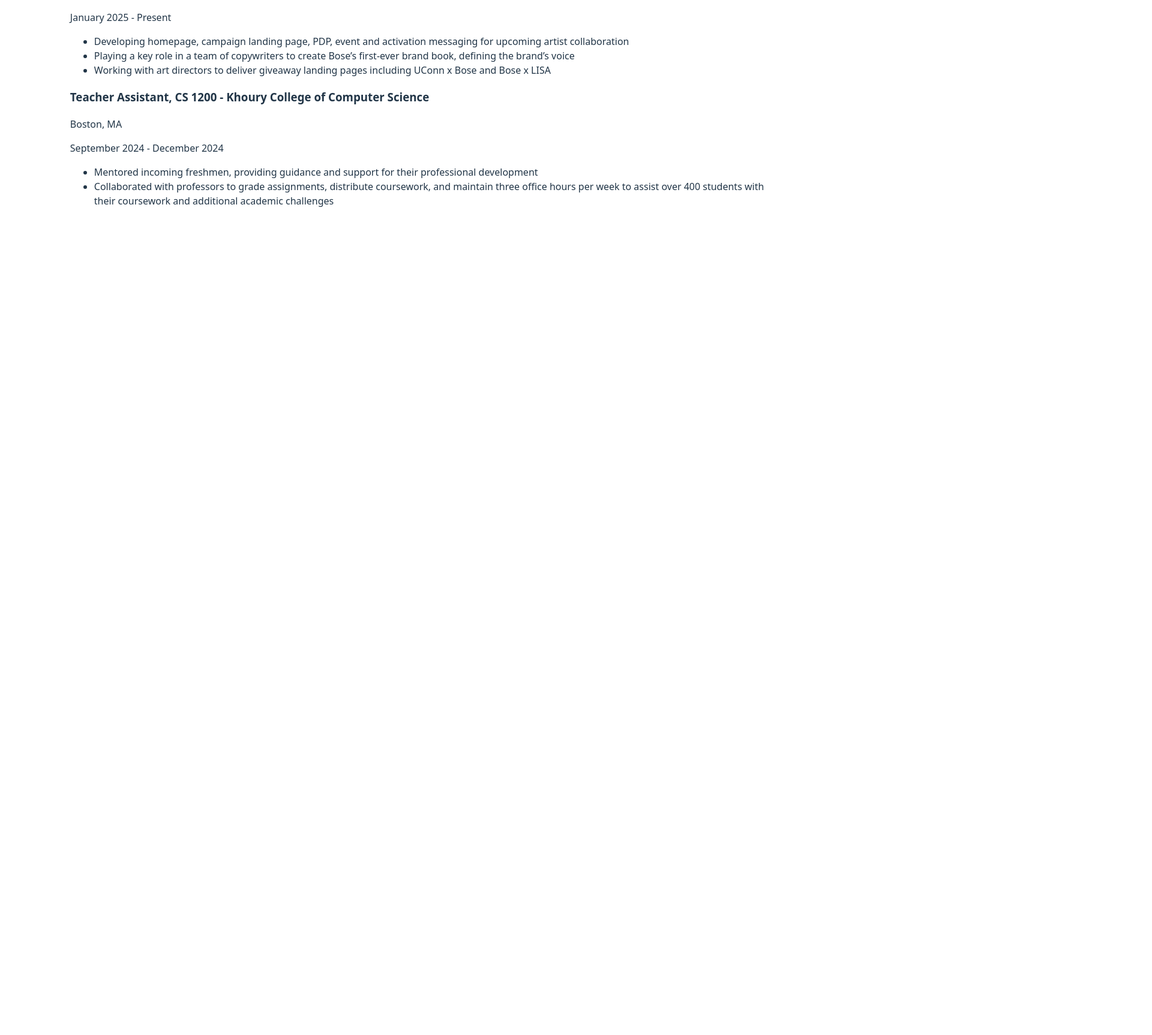
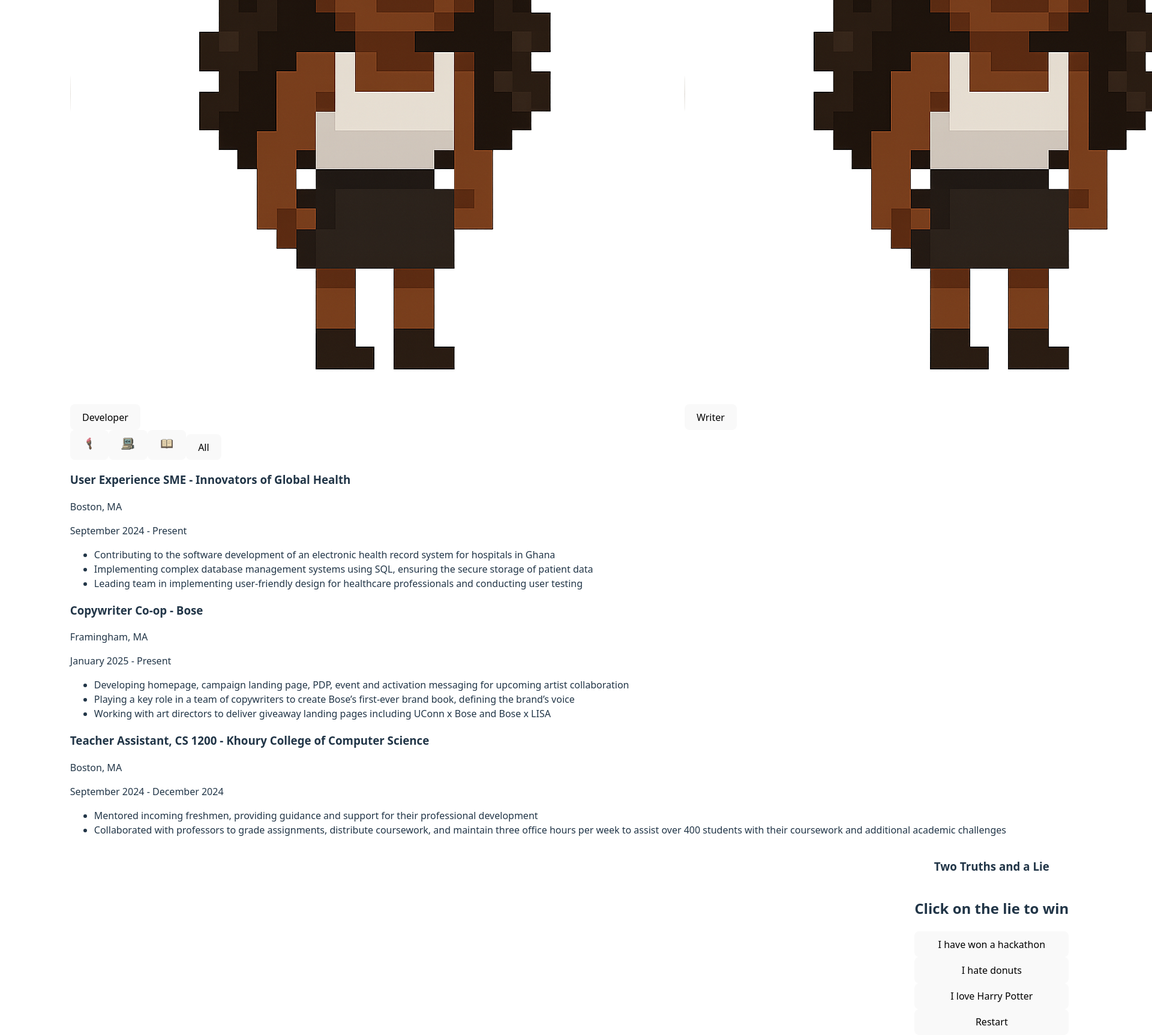
Before and after one commit to londonjones4189/My-personal-website, a React (Vite) app in the folder my-app/: page / in a window 1280 px wide. Shown: the part 1538-3264 px from the top of the page at 60% size, 1920 px wide, since content can reach past the window. Before the commit the page ends 1901 px from the top, so only its background shows below. Built offline with nearby package versions, Linux system fonts and the light colour scheme.

Commit message:
Adding 2 truths and a lie page
starting 2 truths and a lie page

```diff
--- a/my-app/src/App.jsx
+++ b/my-app/src/App.jsx
@@ -7,6 +7,7 @@ import ResumeFilter from "./ResumeFilter";
 import Developer from "./Developer";
 import Writer from "./Writer";
 import Designer from "./Designer";
+import Ttl from "./Ttl";
 
 function App() {
   return (
@@ -19,6 +20,7 @@ function App() {
               <AboutMe />
               <Versions />
               <ResumeFilter />
+              <Ttl />
             </>
           } />
           <Route path="/Developer" element={<Developer />} />
--- a/my-app/src/Card.jsx
+++ b/my-app/src/Card.jsx
@@ -4,7 +4,7 @@ function Card({ image, header, description }) {
   return (
     <div className="flex w-72 h-72 border border-gray-300 rounded-lg overflow-hidden shadow-sm">
       <div className="flex-1 overflow-hidden">
-        <img src={image} alt={ProjectImage} className="w-full h-full object-cover" />
+        <img src={image} className="w-full h-full object-cover" />
       </div>
       <div className="flex-1 p-4 flex flex-col justify-center">
         <h3 className="text-xl font-semibold mb-2">{header}</h3>
--- a/my-app/src/Developer.jsx
+++ b/my-app/src/Developer.jsx
@@ -1,7 +1,18 @@
-//import PageTemplates from "./PageTemplates";
+import PageTemplate from "./PageTemplate";
+import PlaceHolder from "./assets/headshot.jpeg"; // Placeholder image for the project
 
-function Developer(){
-    console.log("Developer page loaded");
-    return(<h1>This page is not null, developer</h1>)
+function Developer() {
+  console.log("Developer page loaded");
+
+  const cardsData = [
+    {
+      image: PlaceHolder,
+      header: "Project 1",
+      description: "This is a description of project 1"
+    }
+  ];
+
+  return PageTemplate("Hello this is my software portfolio", cardsData);
 }
+
 export default Developer;
--- a/my-app/src/PageTemplate.jsx
+++ b/my-app/src/PageTemplate.jsx
@@ -1,6 +1,9 @@
 
 //want to have header (keep in mind there is a sidebar so it doesnt go over this)
 //undereath the header a lsit of cards
+
+import Card from "./Card"; // Import the Card component
+
 function PageTemplate(header, cards){
     return(
         <div>
--- /dev/null
+++ b/my-app/src/Ttl.jsx
@@ -0,0 +1,71 @@
+import React, { useState, useEffect } from 'react';
+import { truths, lies } from './truthslies';
+
+function getRandomElements(arr, count) {
+  const shuffled = [...arr].sort(() => 0.5 - Math.random());
+  return shuffled.slice(0, count);
+}
+
+function Ttl() {
+  const [options, setOptions] = useState([]);
+  const [selected, setSelected] = useState(null);
+  const [answer, setAnswer] = useState(null);
+
+  const setupGame = () => {
+    const selectedTruths = getRandomElements(truths, 2).map(obj => ({
+      text: obj.truth,
+      type: 'truth',
+    }));
+    const selectedLie = getRandomElements(lies, 1).map(obj => ({
+      text: obj.lie,
+      type: 'lie',
+    }));
+    const allOptions = [...selectedTruths, ...selectedLie].sort(() => 0.5 - Math.random());
+    setOptions(allOptions);
+    setSelected(null);
+    setAnswer(null);
+  };
+
+  useEffect(() => {
+    setupGame();
+  }, []);
+
+  const handleClick = (option) => {
+    if (selected) return;
+    setSelected(option.text);
+    if (option.type === 'lie') {
+      setAnswer('🎉 You win! That was the lie.');
+    } else {
+      setAnswer(`❌ You lose! "${option.text}" is actually true.`);
+    }
+  };
+
+  return (
+    <div className="flex flex-col gap-4 p-6 bg-white rounded-xl shadow-md max-w-md mx-auto text-center">
+      <h3 className="text-2xl font-bold">Two Truths and a Lie</h3>
+      <h2 className="text-lg text-gray-600">Click on the lie to win</h2>
+      <div className="flex flex-col gap-2">
+        {options.map((option, index) => (
+          <button
+            key={index}
+            onClick={() => handleClick(option)}
+            disabled={selected !== null}
+            className={`px-4 py-2 border rounded-lg transition
+              ${selected === option.text ? 'bg-blue-200' : 'bg-gray-100 hover:bg-gray-200'}`}
+          >
+            {option.text}
+          </button>
+        ))}
+      </div>
+      {answer && <p className="mt-4 text-lg font-medium">{answer}</p>}
+      <button
+        onClick={setupGame}
+        className="mt-4 px-4 py-2 bg-green-500 text-white rounded-lg hover:bg-green-600"
+      >
+        Restart
+      </button>
+    </div>
+  );
+}
+
+export default Ttl;
--- a/my-app/src/Versions.jsx
+++ b/my-app/src/Versions.jsx
@@ -1,6 +1,36 @@
+import Me from "./assets/Me.png";
 
-//
+//Three versions of me
 function Versions(){
+    return (
+        <div className="flex items-center gap-6 p-6 bg-white rounded-xl shadow-md">
+            <div>
+            <img
+                src={Me}
+                alt="headshot"
+                className="w-32 h-32 rounded-full object-cover"
+            />
+            <button> Developer </button>
 
+            </div>
+            <div>
+            <img
+                src={Me}
+                alt="headshot"
+                className="w-32 h-32 rounded-full object-cover"
+            />
+            <button> Writer</button>
+            </div>
+
+            <div>
+            <img
+                src={Me}
+                alt="headshot"
+                className="w-32 h-32 rounded-full object-cover"
+            />
+            <button> Designer </button>
+            </div>
+        </div>
+    );
 }
 export default Versions;
--- /dev/null
+++ b/my-app/src/truthslies.jsx
@@ -0,0 +1,41 @@
+
+
+//truth data for 2 truths and a lie
+export const truths= [
+    {
+      truth : "I have a twin",
+    },
+
+    {
+        truth : "I have won a hackathon",
+      },
+
+      {
+        truth : "I hate donuts",
+      },
+
+      {
+        truth : "I love Laufey",
+      },
+
+    ]
+
+//Lies data for 2 truths and a lie
+export const lies= [
+    {
+      lie : "I love Harry Potter",
+    },
+
+    {
+        lie : "I love Percy Jackson",
+      },
+
+      {
+        lie : "I have 3 cats",
+      },
+
+      {
+        lie : "I can whisle",
+      },
+
+]
```
Also changed, not shown: my-app/src/assets/Me.png (added).
